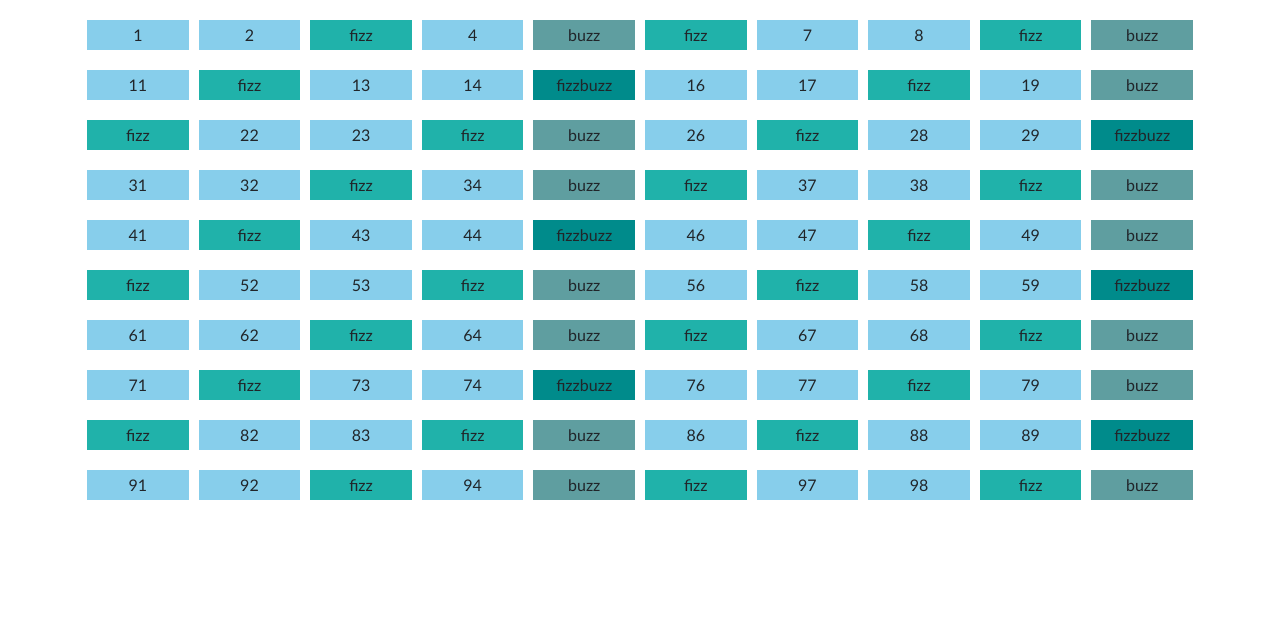
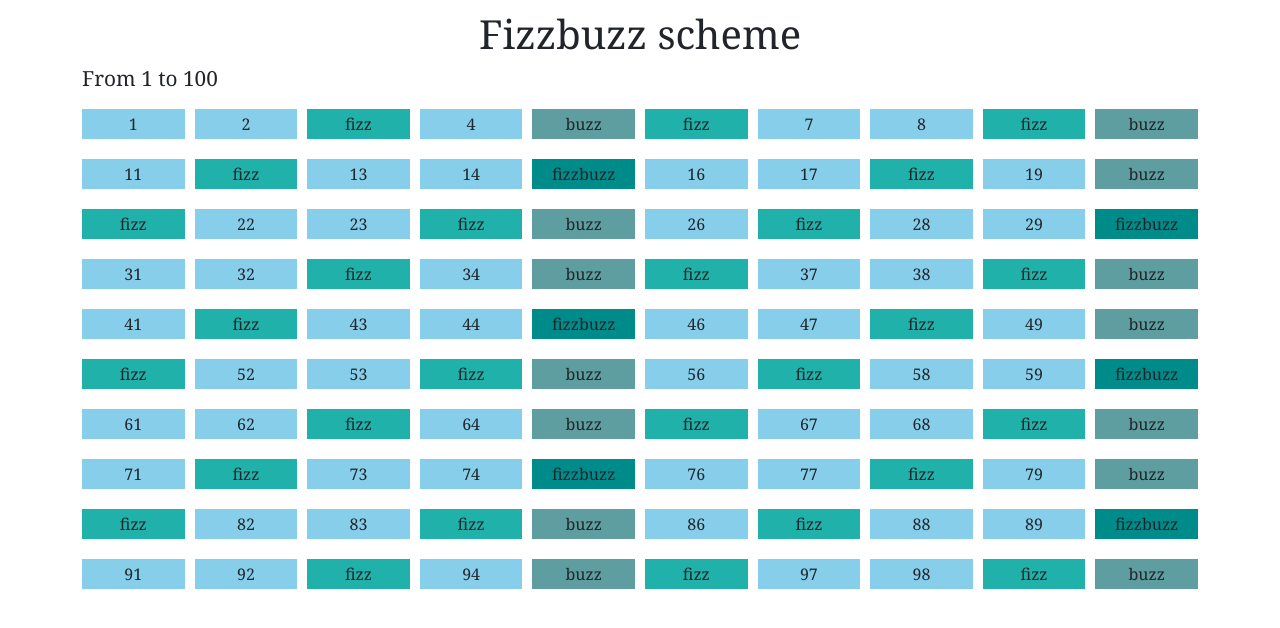
Before and after one commit to tommasotacconi/js-fizzbuzzdom, a plain HTML site: page index.html in a window 1280 px wide. Drawn offline with nearby package versions, Linux system fonts and the light colour scheme.

Commit message:
added titles and their styles

```diff
--- a/css/style.css
+++ b/css/style.css
@@ -7,14 +7,16 @@
 
 /* Generics */
 body {
-  font-family: Calibri, 'Trebuchet MS', sans-serif, Helvetica, sans-serif;
+  font-family: Georgia, 'Times New Roman', Times, serif
 }
 
 main {
   padding: 10px;
 }
 
-
+h2 {
+  font-size: 1.3rem;
+}
 /* table {
   margin: ;
 } */
@@ -57,6 +59,7 @@ footer {
 ul {
   list-style-type: none;
   padding-left: 0;
+  margin: 0 -5px;
 
   /* a {
       text-decoration: none;
--- a/index.html
+++ b/index.html
@@ -21,6 +21,10 @@
   </head>
   <body>
     <main class="container-md">
+      <header class="text-align-center">
+        <h1>Fizzbuzz scheme</h1>
+      </header>
+      <h2>From 1 to 100</h2>
       <ul class="d-flex flex-wrap"></ul>
     </main>
 
```
